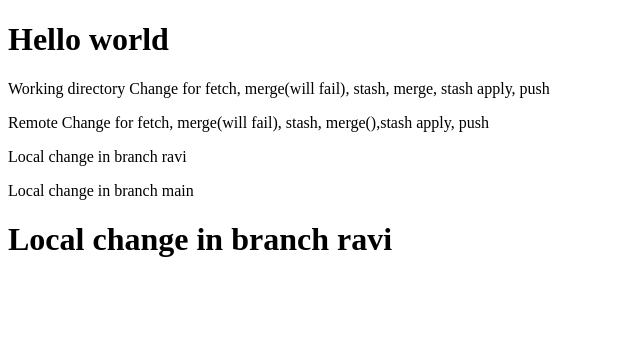
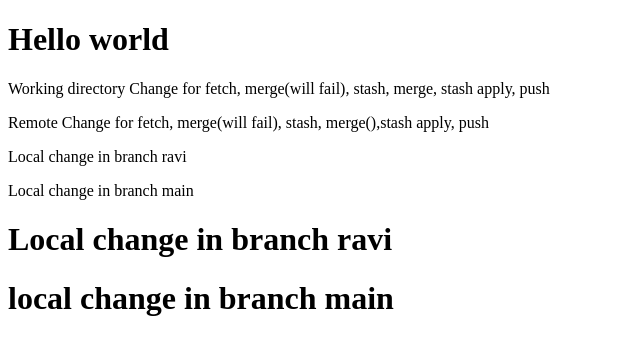
Before and after one commit to Raviteja654321/Git_Training, a plain HTML site: page index.html in a window 1280 px wide. Shown: the whole page, without its empty margins (0-640 px from the left). Drawn offline with Linux system fonts and the light colour scheme.

Commit message:
Rebased ravi from main

```diff
--- a/index.html
+++ b/index.html
@@ -12,6 +12,7 @@
     <p>Local change in branch ravi</p>
     <p>Local change in branch main</p>
     <h1>Local change in branch ravi</h1>
+    <h1>local change in branch main</h1>
     <script src="index.js">
         window.alert("hello!! Raviteja");
         window.alert("Remote Change");
```
